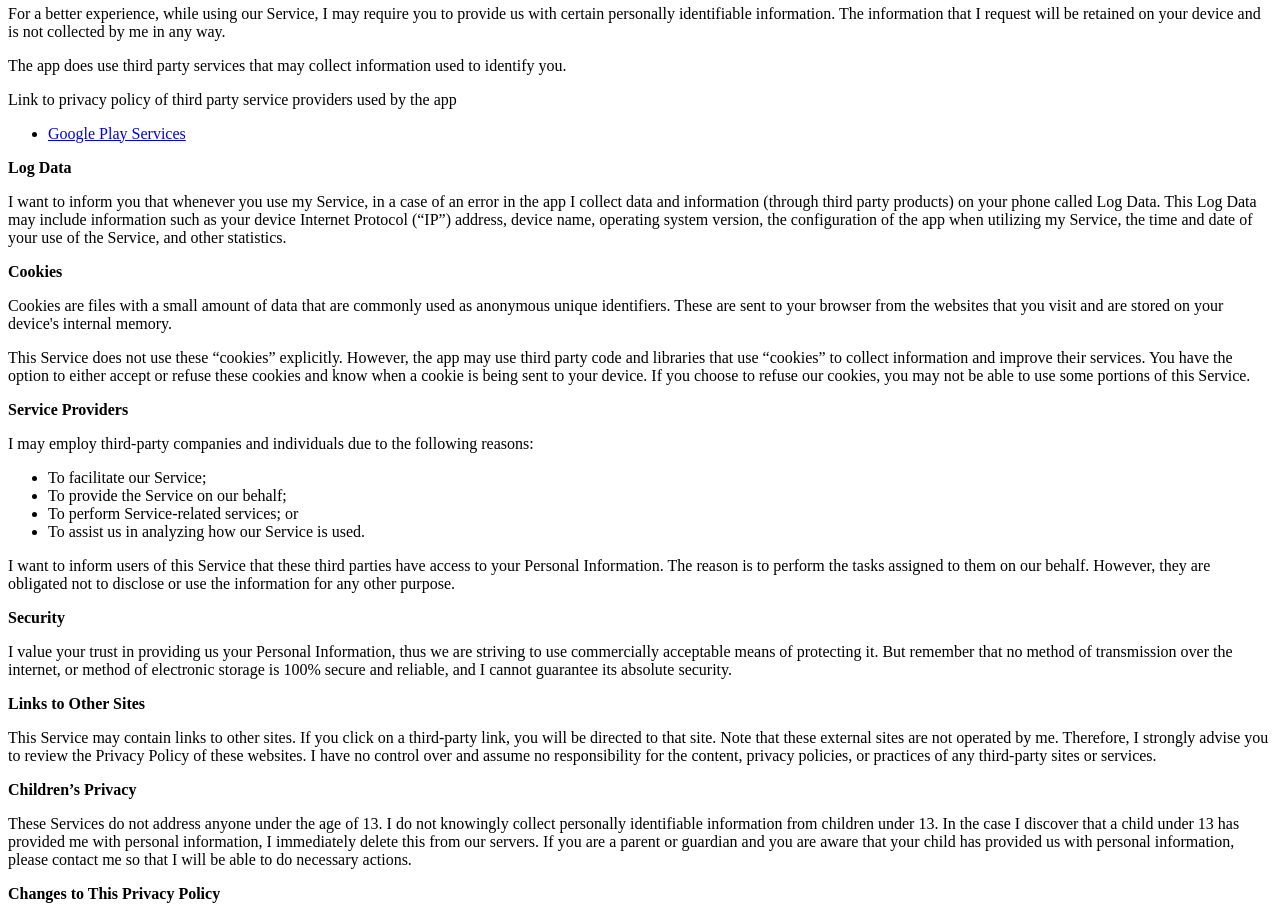
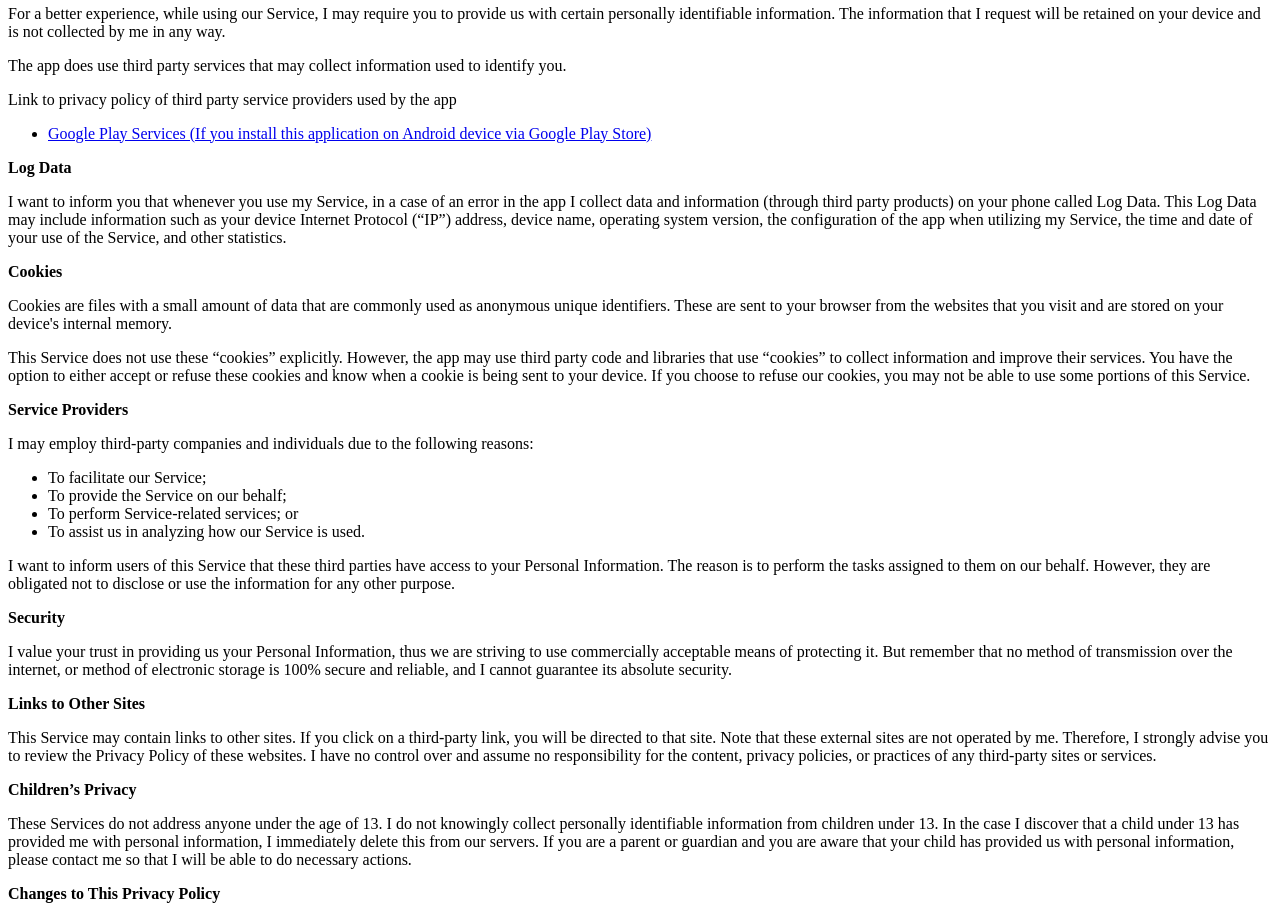
Before and after one commit to mightyorange/orangeonline, a plain HTML site: page terms.html in a window 1280 px wide. Shown: the part 1040-1956 px from the top of the page. Drawn offline with Linux system fonts and the light colour scheme.

Commit message:
Update terms.html

```diff
--- a/terms.html
+++ b/terms.html
@@ -123,7 +123,7 @@
                   </p> <p>
                     Link to privacy policy of third party service providers used
                     by the app
-                  </p> <ul><li><a href="https://www.google.com/policies/privacy/" target="_blank">Google Play Services</a></li><!----><!----><!----><!----><!----><!----><!----><!----><!----><!----><!----><!----><!----><!----><!----></ul></div> <p><strong>Log Data</strong></p> <p>
+                  </p> <ul><li><a href="https://www.google.com/policies/privacy/" target="_blank">Google Play Services (If you install this application on Android device via Google Play Store)</a></li><!----><!----><!----><!----><!----><!----><!----><!----><!----><!----><!----><!----><!----><!----><!----></ul></div> <p><strong>Log Data</strong></p> <p>
                   I want to inform you that whenever you
                   use my Service, in a case of an error in the app
                   I collect data and information (through third party
```
